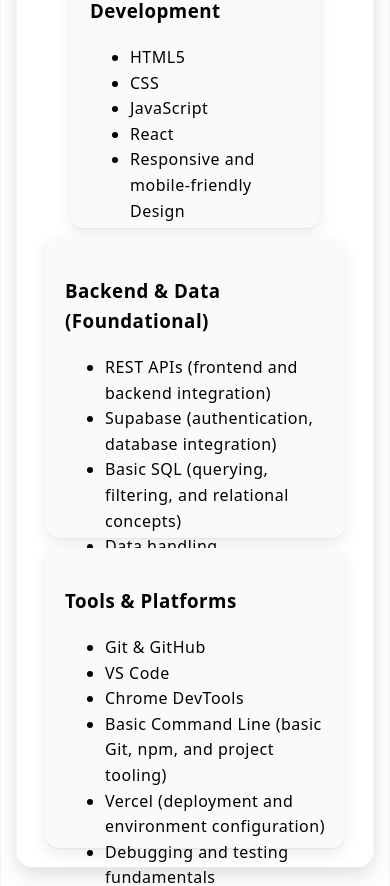
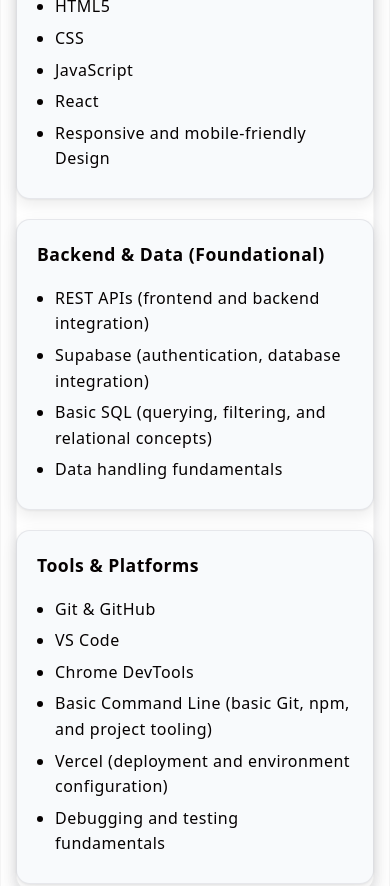
Before and after one commit to stanleytarun777/Portfolio-Website, a React (Vite) app: page / in a window 390 px wide. Shown: the part 2220-3106 px from the top of the page. Built offline with nearby package versions, Linux system fonts and the light colour scheme.

Commit message:
Rework skills layout for responsiveness

```diff
--- a/src/components/Skills.jsx
+++ b/src/components/Skills.jsx
@@ -2,8 +2,8 @@
     return (
         <section className="skills" id="skills">
             <h2>Skills</h2>
-         <section className="skill-categories">
-            <div className="skill-category1">
+            <section className="skill-categories">
+                <div className="skill-card">
                 <h3>Frontend Development</h3>
                 <ul>
                     <li>HTML5</li>
@@ -14,7 +14,7 @@
 
                 </ul>
             </div>
-            <div className="skill-category2">
+            <div className="skill-card">
                 <h3>Backend & Data (Foundational)</h3>
                 <ul>
                     <li>REST APIs (frontend and backend integration)</li>
@@ -23,7 +23,7 @@
                     <li>Data handling fundamentals</li>
                 </ul>
             </div>
-            <div className="skill-category3">
+            <div className="skill-card">
                 <h3>Tools & Platforms</h3>
                 <ul>
                     <li>Git & GitHub</li>
--- a/src/index.css
+++ b/src/index.css
@@ -315,16 +315,11 @@
 
 
 .skill-categories {
-  display: flex ;
-  flex-wrap: wrap;
-  max-width: 1000px;
+  display: grid;
+  grid-template-columns: repeat(auto-fit, minmax(240px, 1fr));
+  gap: 20px;
   width: 100%;
-  height: auto;
-  flex-direction: row;
-  justify-content: space-around;
-  gap: 10px;
-  padding-bottom: 20px;
-
+  padding: 24px 0 8px;
 }
 @media (max-width: 768px) {
   .skill-categories {
@@ -360,20 +355,16 @@
   }
 }
 
-.skill-category1 {
-  max-width: 250px;
-  max-height: 300px;
-  flex-direction: row;
-  margin: auto;
+.skill-card {
+  min-height: 240px;
   line-height: 1.6;
   letter-spacing: 0.5px;
-  padding: 30px;
+  padding: 20px;
   color: rgb(5, 1, 1);
-  border-radius: 8px;
+  border-radius: 14px;
   text-align: left;
- background: var(--surface-soft);
-  border-radius: 14px;
-  padding: 20px;
+  background: var(--surface-soft);
+  border: 1px solid rgba(15, 23, 42, 0.08);
 
   box-shadow:
     0 1px 2px rgba(0,0,0,0.05),
@@ -383,50 +374,25 @@
   font-family:system-ui, -apple-system, BlinkMacSystemFont, 'Segoe UI', Roboto, Oxygen, Ubuntu, Cantarell, 'Open Sans', 'Helvetica Neue', sans-serif;
 }
 
-.skill-category2 {
-  max-width: 300px;
-  max-height: 300px;
-  flex-direction: row;
-  margin: auto;
-  flex-direction: row;
-  line-height: 1.6;
-  letter-spacing: 0.5px;
-  padding: 30px 0;
-  color: rgb(5, 1, 1);
-  border-radius: 8px;
-  text-align: left;
- background: var(--surface-soft);
-  border-radius: 14px;
-  padding: 20px;
-
+.skill-card:hover {
+  transform: translateY(-2px);
   box-shadow:
-    0 1px 2px rgba(0,0,0,0.05),
-    0 6px 16px rgba(0,0,0,0.08);
-
-  transition: transform 160ms ease, box-shadow 160ms ease;
-  font-family:system-ui, -apple-system, BlinkMacSystemFont, 'Segoe UI', Roboto, Oxygen, Ubuntu, Cantarell, 'Open Sans', 'Helvetica Neue', sans-serif;
+    0 4px 10px rgba(0,0,0,0.10),
+    0 14px 28px rgba(0,0,0,0.14);
 }
 
-.skill-category3 {
-  max-width: 300px;
-  max-height: 300px;
-  margin: auto;
-  line-height: 1.6;
-  letter-spacing: 0.5px;
-  padding: 30px 0;
-  color: rgb(5, 1, 1);
-  border-radius: 8px;
-  text-align: left;
- background: var(--surface-soft);
-  border-radius: 14px;
-  padding: 20px;
+.skill-card h3 {
+  margin-top: 0;
+  font-size: 1.1rem;
+}
 
-  box-shadow:
-    0 1px 2px rgba(0,0,0,0.05),
-    0 6px 16px rgba(0,0,0,0.08);
+.skill-card ul {
+  padding-left: 18px;
+  margin: 12px 0 0;
+}
 
-  transition: transform 160ms ease, box-shadow 160ms ease;
-  font-family:system-ui, -apple-system, BlinkMacSystemFont, 'Segoe UI', Roboto, Oxygen, Ubuntu, Cantarell, 'Open Sans', 'Helvetica Neue', sans-serif;
+.skill-card li {
+  margin-bottom: 6px;
 }
 
 .contact {
```
